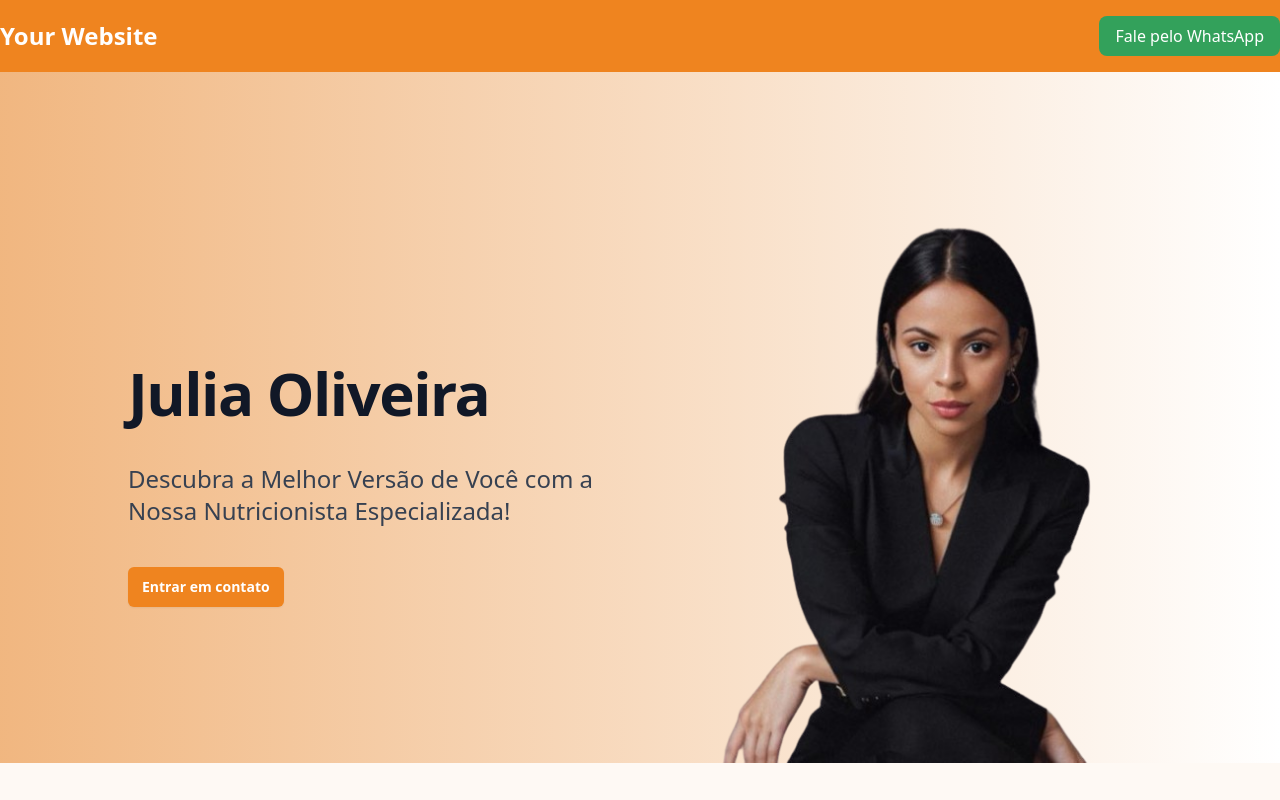
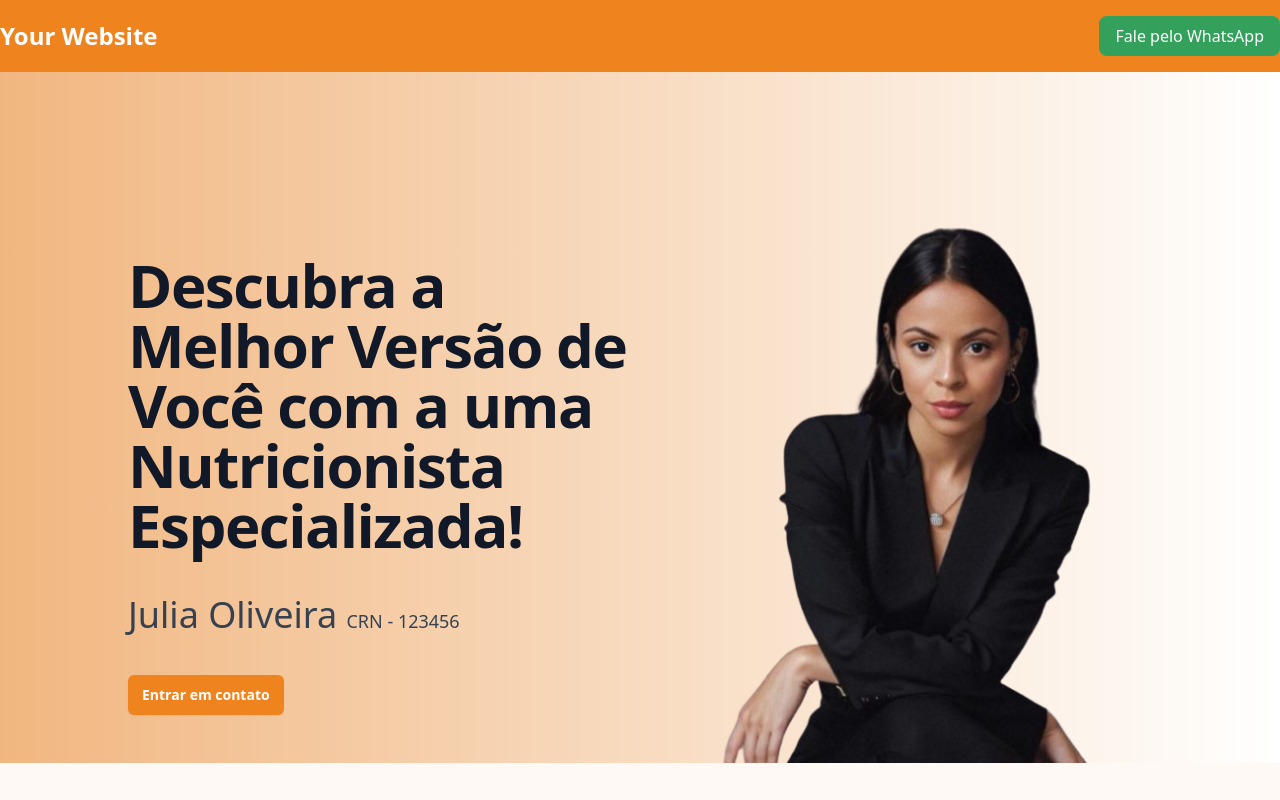
Before and after one commit to alisson-lucas/lp-julia-nutri, a plain HTML site: page src/index.html in a window 1280 px wide. Shown: the top 800 px of the page. Drawn offline with nearby package versions, Linux system fonts and the light colour scheme.

Commit message:
main | change text banner

```diff
--- a/src/index.html
+++ b/src/index.html
@@ -33,11 +33,12 @@
     <section class="flex items-center justify-center relative w-full px-6 py-14 pb-0 lg:px-8 bg-gradient-to-t lg:bg-gradient-to-r from-primary/55 to-background">
         <div class="flex flex-col lg:flex-row items-center justify-center lg:justify-between w-full lg:max-w-screen-lg 2xl:max-w-screen-xl gap-20 pb-0 py-10 lg:pb-0 lg:py-20">
             <div class="flex flex-col text-center lg:text-start gap-10 w-full lg:w-1/2">
-                <h1 class="text-5xl lg:text-6xl font-bold tracking-tight text-gray-900 sm:text-6xl">
-                    Julia Oliveira
+                <h1 class="text-4xl lg:text-5xl font-bold tracking-tight text-gray-900 sm:text-6xl">
+                    Descubra a Melhor Versão de Você com a uma Nutricionista
+                    Especializada!
                 </h1>
-                <span class='text-gray-700 text-2xl'>Descubra a Melhor Versão de Você com a Nossa Nutricionista
-                    Especializada!</span>
+                <span class='text-gray-700 text-3xl lg:text-4xl'>Julia Oliveira <small class="text-lg font-medium">CRN - 123456</small></span>
+
 
                 <div class="flex items-center justify-center lg:justify-start gap-x-8">
                     <a href="" target="_blank"
@@ -174,6 +175,7 @@
         const currentYear = new Date().getFullYear();
         yearElement.textContent = currentYear;
     </script>
+    <script src="https://cdn.jsdelivr.net/npm/react-icons@5.2.1/lib/iconsManifest.min.js"></script>
 </body>
 
 </html>
```
